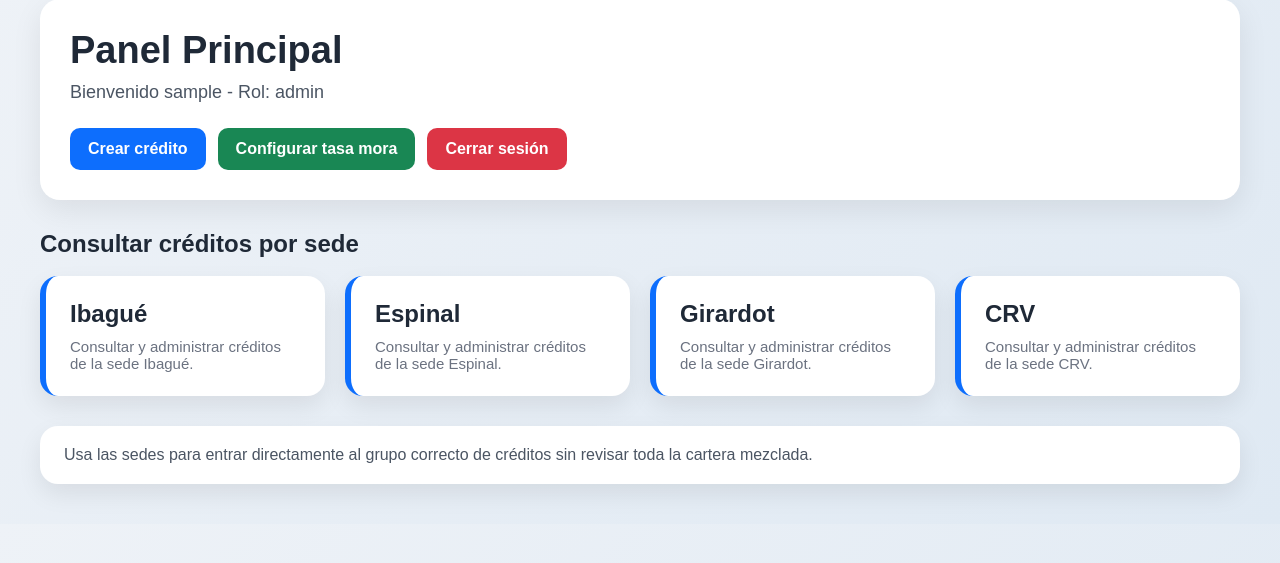
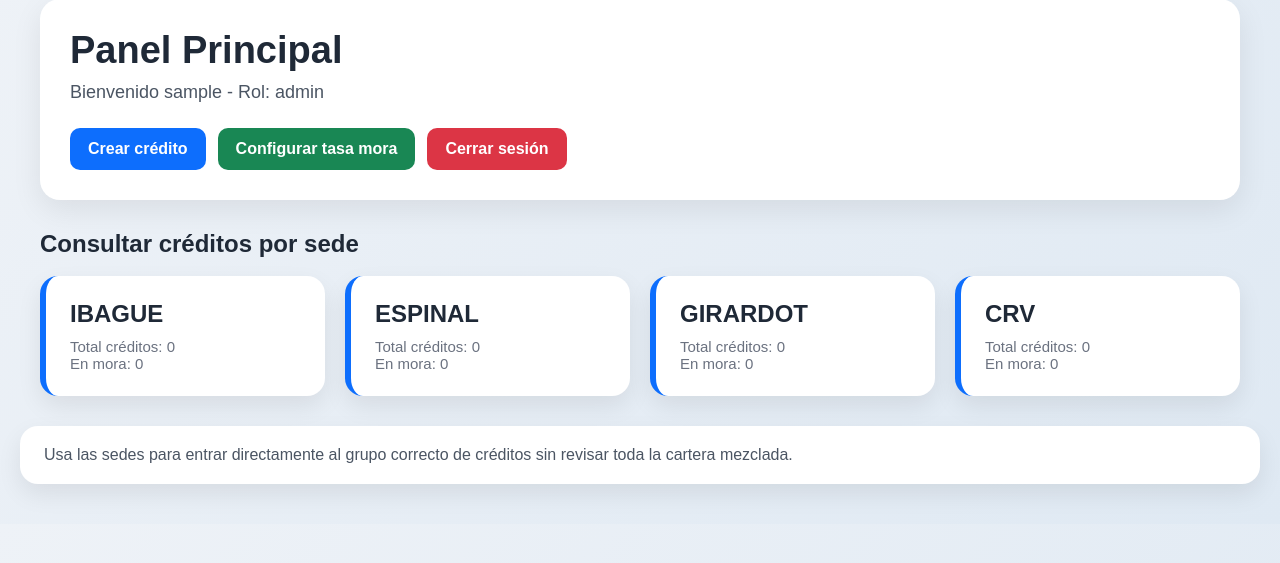
Before and after one commit to comprasconstructoracrv-afk/financiera, a Flask app: page /dashboard in a window 1280 px wide. Shown: the part 41-604 px from the top of the page. Run offline with Flask 3, Linux system fonts and the light colour scheme; the visitor is signed in with stand-in values (Sample User, id 1); data that the repository does not hold is empty.

Commit message:
dashboard con datos listo

```diff
--- a/templates/dashboard.html
+++ b/templates/dashboard.html
@@ -131,25 +131,14 @@
         <div class="titulo-seccion">Consultar créditos por sede</div>
 
         <div class="grid-sedes">
-            <a href="/ver_creditos/IBAGUE" class="card-sede">
-                <h3>Ibagué</h3>
-                <p>Consultar y administrar créditos de la sede Ibagué.</p>
+            {% for s in resumen_sedes %}
+            <a href="/ver_creditos/{{ s.sede }}" class="card-sede">
+                <h3>{{ s.sede }}</h3>
+                <p>Total créditos: {{ s.total }}</p>
+                <p>En mora: {{ s.en_mora }}</p>
             </a>
-
-            <a href="/ver_creditos/ESPINAL" class="card-sede">
-                <h3>Espinal</h3>
-                <p>Consultar y administrar créditos de la sede Espinal.</p>
-            </a>
-
-            <a href="/ver_creditos/GIRARDOT" class="card-sede">
-                <h3>Girardot</h3>
-                <p>Consultar y administrar créditos de la sede Girardot.</p>
-            </a>
-
-            <a href="/ver_creditos/CRV" class="card-sede">
-                <h3>CRV</h3>
-                <p>Consultar y administrar créditos de la sede CRV.</p>
-            </a>
+            {% endfor %}
+        </div>
         </div>
 
         <div class="footer-box">
```
